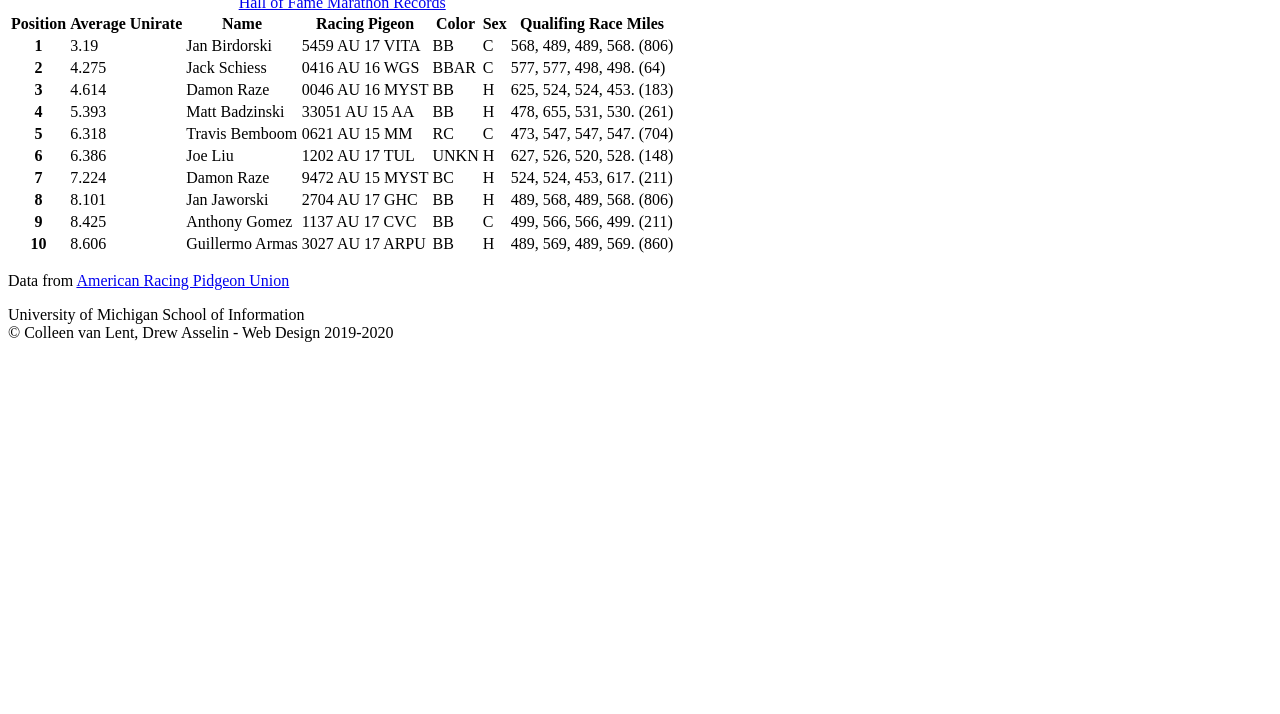
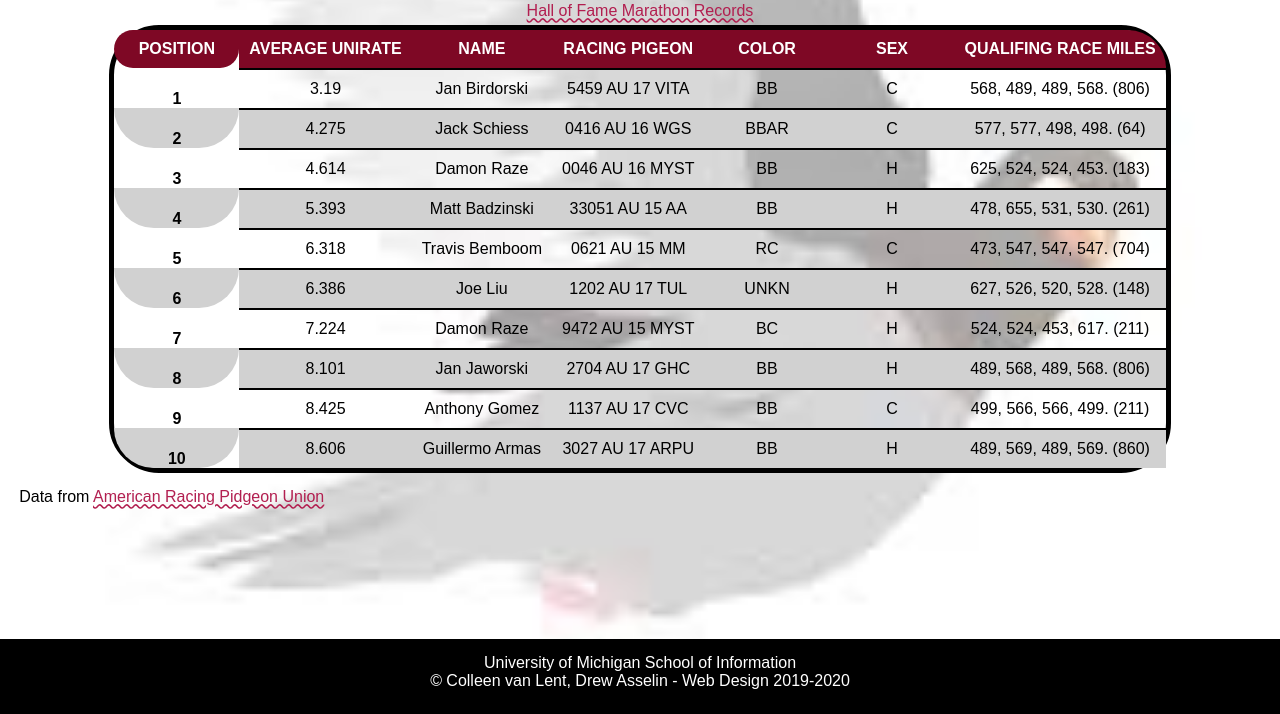
Before and after one commit to orestidine/homework4-2021, a plain HTML site: page index.html in a window 1280 px wide. Shown: the part 86-800 px from the top of the page. Drawn offline with Linux system fonts and the light colour scheme; a web font is replaced by a local one.

Commit message:
Add files via upload

```diff
--- a/css/style.css
+++ b/css/style.css
@@ -30,54 +30,95 @@ body{
   margin: 1.2em;
   background-size: cover ;
   background-position: center;
-
+  font-family: 'Andika', sans-serif;
+  background-image: url("../images/pigeon-background.JPEG");
+  background-color: #DDDDDD;
   /*Req 1*/
 }
 
 h1{
   color: #c12258;
   font-size: 2em;
-
+  size: 32px center;
+  line-height: 2;
+  font-size: 32px
   /*Req 2*/
 }
 
 p{
+  padding-top: 15px;
+}
 
+* :focus{
+  border: 3px dashed #417243;
 }
 
 a{
-
+  font-size: 16px;
+  color: #B21F50;
+  text-decoration: wavy underline;
 }
 
 /*Req 5*/
 /*Add selector and rule here*/
 
 
+tr:nth-child(even){
+  background-color: #D1D1D1;
+}
+tr:nth-child(odd){
+  background-color: transparent;
+}
+
+tr:hover{
+  background-color: rgba(49.4, 3.1, 14.5, 0.25);
+
+}
 
 td{
-
+text-align: center;
+border-top: 2px solid black;
+padding: 10px;
 }
 
 
 .colhead{
   color: #FFFFFF;
-
+  min-width: 125px;
+  padding: 10px;
+  background-color: #7e0825;
+  text-transform: uppercase;
 }
 
 .rowhead{
-
+  border: 2px black;
 }
 
 
 table{
     border: 5px solid #000000;
+    position: sticky;
+    border-radius: 50px;
+    margin-left: auto;
+    margin-right: auto;
 }
 
 /* I gave you the selector, but not the property-value pair.
 You can use Inspect Element or your editor to find selectors. */
-thead tr:first-child th:first-child{}
+thead tr:first-child th:first-child{
+  border-top-left-radius: 50px;
+}
 
 /*Add selectors and rules here*/
+thead tr:last-child th:last-child{
+  border-top-right-radius: 50px;
+}
+tr th:first-child{
+border-bottom-left-radius: 50px;
+}
+tr th:first-child{
+ border-bottom-right-radius: 50px;
+}
 
 
 
@@ -86,4 +127,9 @@ footer{
   background:#000000;
   text-align:center;
   color: #FFFFFF;
+  min-height: 75px;
+  position: fixed;
+  bottom: 0;
+  left: 0;
+  right: 0;
 }
--- a/index.html
+++ b/index.html
@@ -3,7 +3,12 @@
   <head>
     <meta charset="UTF-8">
     <!-- Link the style sheets and Google font -->
+    <link rel="stylesheet" href="css/html5reset.css"/>
+    <link rel="stylesheet" href="css/style.css"/>
     <link rel="shortcut icon" type="image/png" href="images/pigeon-icon.png"/>
+    <link rel="preconnect" href="https://fonts.googleapis.com">
+    <link rel="preconnect" href="https://fonts.gstatic.com" crossorigin>
+    <link href="https://fonts.googleapis.com/css2?family=Andika&display=swap" rel="stylesheet">
     <!-- Image by <a href="https://pixabay.com/users/chiplanay-1971251/?utm_source=link-attribution&amp;utm_medium=referral&amp;utm_campaign=image&amp;utm_content=3303111">chiplanay</a> from <a href="https://pixabay.com/?utm_source=link-attribution&amp;utm_medium=referral&amp;utm_campaign=image&amp;utm_content=3303111">Pixabay</a> -->
     <title>2021 AU National Old Bird Hall of Fame Marathon Distance</title>
   </head>
@@ -27,8 +32,8 @@
   * You can do it! (*•̀ᴗ•́*)و
   ******************************************** -->
   <body>
-    <h1>AU National Old Bird Hall of Fame Marathon Distance</h1>
     <main>
+      <h1>AU National Old Bird Hall of Fame Marathon Distance</h1>
       <table>
         <caption><a href = "https://pigeon-ndb.com/results/">Hall of Fame Marathon Records</a></caption>
       <thead>
```
